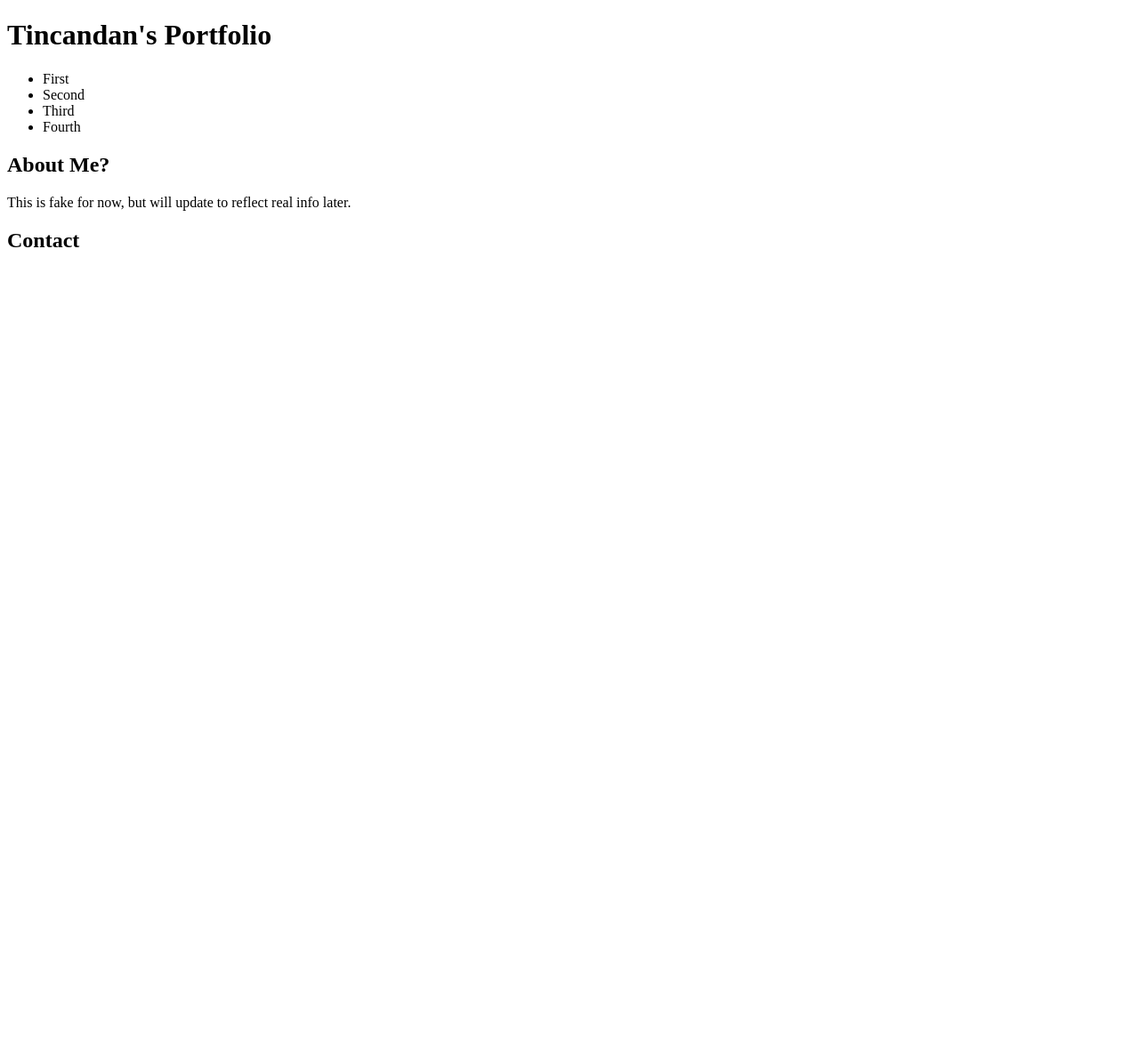
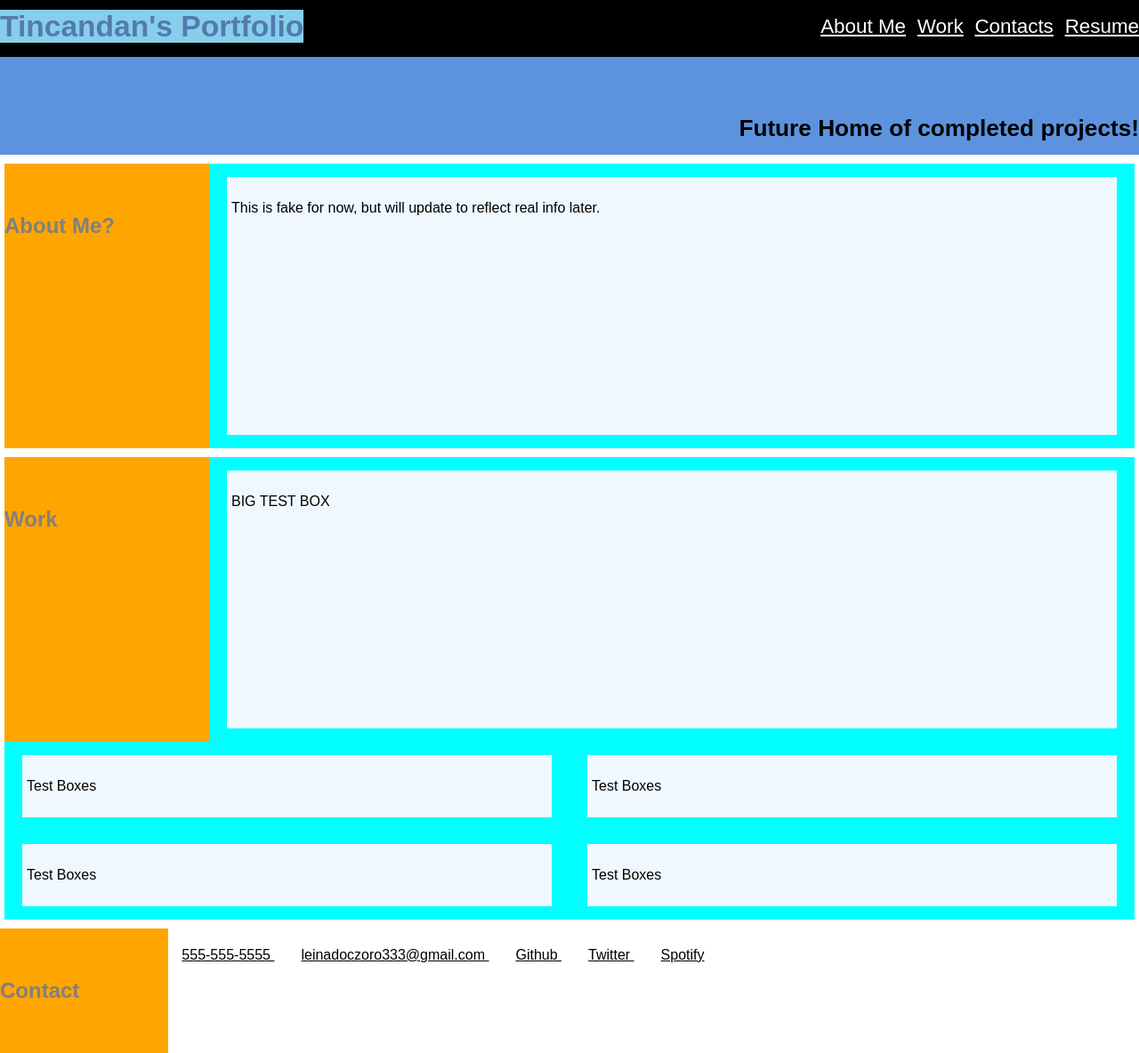
Before and after one commit to Tincandan/Module-2-Assignment, a plain HTML site: page index.html in a window 1280 px wide. Shown: the whole page at 89% size. Before the commit the page ends 800 px from the top, so only its background shows below. Drawn offline with Linux system fonts and the light colour scheme.

Commit message:
Working box models in CSS, as well as several style updates

```diff
--- a/CSS/reset.css
+++ b/CSS/reset.css
@@ -0,0 +1,20 @@
+* {
+    margin: 0;
+    padding: 0;
+
+}
+
+html {
+    height: 100%;
+}
+
+body {
+    min-height: 100%;
+    line-height: 60px;
+    font-family: sans-serif;
+}
+
+ul, li {
+    list-style: none;
+    display: inline;
+}
--- a/CSS/stylesheet.css
+++ b/CSS/stylesheet.css
@@ -0,0 +1,100 @@
+header {
+font-size: 140%;
+}
+
+nav {
+    overflow: hidden;
+    background-color: black;
+    color: rgb(82, 123, 174);
+}
+
+h1{
+    display: inline;
+    background-color: skyblue;
+}
+
+.contacts {
+    margin: 0 15px;
+    display: inline;
+    text-decoration: underline;
+}
+
+.contacts:hover {
+    cursor: pointer;
+}
+
+.navbar {
+    float: right;
+    margin: 0 0 0 1%;
+    color: white;
+    text-decoration: underline;
+}
+
+.navbar:hover {
+    background-color: white;
+    color: black;
+    cursor: pointer;
+}
+
+.subtitle {
+    padding-top: 50px;
+    text-align: right;
+    background-color: rgb(93, 147, 222);
+}
+
+.dividers {
+    float: left;
+    height: 200px;
+    width: 130px;
+    padding: 40px 100px 80px 0px;
+    background-color: orange;
+    color: gray;
+}
+
+.dividers2 {
+    float: left;
+    padding: 40px 100px 40px 0;
+    background-color: orange;
+    color: gray;
+}
+
+.boxes {
+    display: flex;
+    flex-direction: row;
+    flex-wrap: wrap;
+    margin: 10px 5px;
+    background-color: aqua;
+    color: black;
+}
+
+.boxes p:nth-child(1) {
+    padding: 5px;
+    margin: 15px 20px;
+    background-color: aliceblue;
+    flex: 1 0 100%;
+}
+
+.boxes p:nth-child(2) {
+    padding: 5px;
+    margin: 15px 20px;
+    background-color: aliceblue;
+    flex: 1 0 75%;
+}
+
+.boxes p:nth-child(n+3) {
+    padding: 5px;
+    margin: 15px 20px;
+    background-color: aliceblue;
+    flex: 1 0 40%;
+}
+
+
+@media only screen and (max-width: 600px)
+{
+
+    .boxes {
+        display: inline;
+        background-color: rebeccapurple;
+        color: blue;
+    }
+}
--- a/index.html
+++ b/index.html
@@ -11,33 +11,44 @@
 
     <body>
         <header>
-            <h1>Tincandan's Portfolio</h1>
             <nav>
+                <h1>Tincandan's Portfolio</h1>
                 <ul>
-                    <li>First</li>
-                    <li>Second</li>
-                    <li>Third</li>
-                    <li>Fourth</li>
+                    <li class="navbar"> Resume </li>
+                    <li class="navbar"> Contacts </li>
+                    <li class="navbar"> Work </li>
+                    <li class="navbar"> About Me </li>
                 </ul>
             </nav>
+            <h3 class="subtitle">Future Home of completed projects!</h3>
         </header>
 
         <main>
             <section>
-                <article>
-                    <h2>About Me?</h2>
-                    <div>
-                        <p class="Test auto biography">
-                            This is fake for now, but will update to reflect real info later.
-                        </p>
-                    </div>
+                <article class="boxes">
+                    <h2 class="dividers">About Me?</h2>
+                    <p>This is fake for now, but will update to reflect real info later.</p>
+                </article>
+                <article class="boxes">
+                    <h2 class="dividers">Work</h2>
+
+                    <p>BIG TEST BOX</p>
+                    <p>Test Boxes</p>
+                    <p>Test Boxes</p>
+                    <p>Test Boxes</p>
+                    <p>Test Boxes</p>
+
                 </article>
             </section>
         </main>
 
         <footer>
-            <h2>Contact</h2>
-            <p class="contacts"> </p>
+            <h2 class="dividers2">Contact</h2>
+            <p class="contacts"> 555-555-5555 </p>
+            <p class="contacts"> leinadoczoro333@gmail.com </p>
+            <p class="contacts"> Github </p>
+            <p class="contacts"> Twitter </p>
+            <p class="contacts"> Spotify </p>
         </footer>
 
     </body>
```
